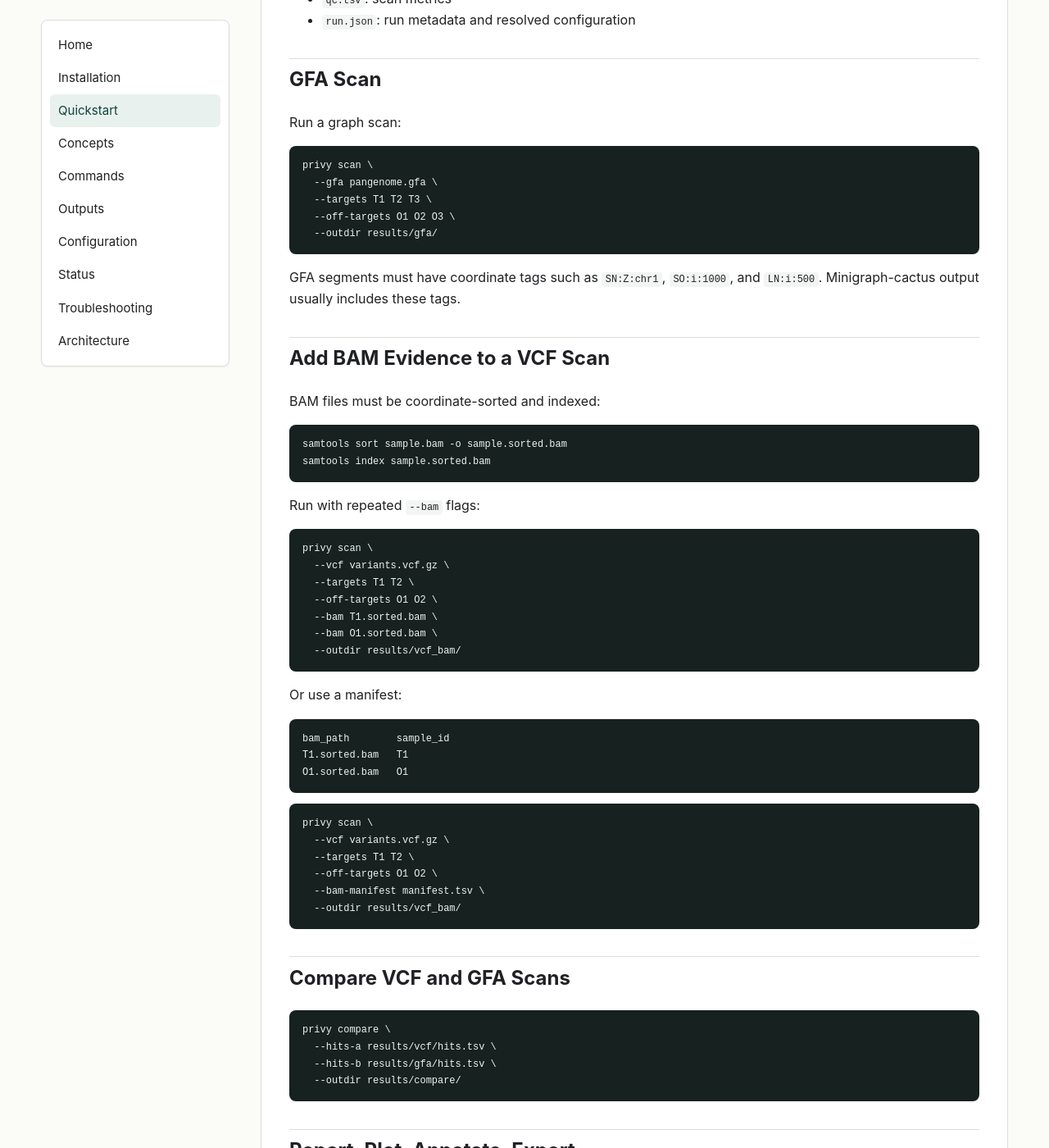
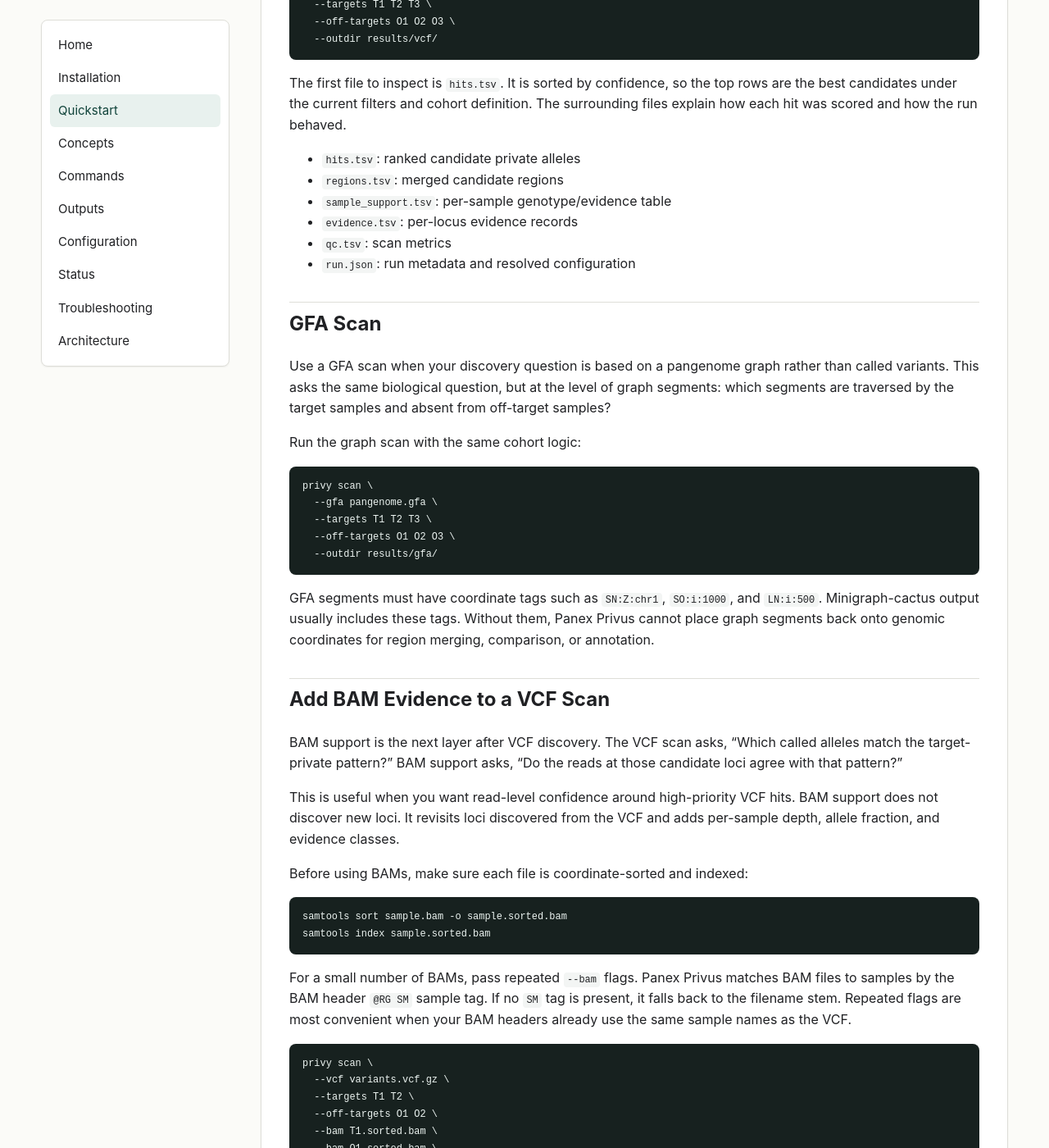
Before and after one commit to USDA-ARS-GBRU/Panex_Privus, a Jekyll site: the page built from docs/quickstart.md, in a window 1280 px wide and 1400 px high, scrolled down 772 px. Shown: the whole window at 82% size. Built offline with Jekyll 4.4.1, drawn with Linux system fonts in a browser that asks for light colours; some of the changed text lies outside the part shown.

Commit message:
Expand quickstart BAM support workflow

````diff
--- a/docs/quickstart.md
+++ b/docs/quickstart.md
@@ -6,18 +6,29 @@
 # Quickstart
 
 This walkthrough takes you from an input file to a ranked list of candidate
-private regions.
+private regions. The story is the same whether you begin with a VCF or a graph:
+define the group you care about, define the comparison group, ask Panex Privus
+what is private to the target group, then add supporting evidence and summaries
+around the candidates.
 
 ## VCF Scan
 
-Make sure your VCF is compressed and indexed:
+Start with a multisample VCF when your discovery question is based on called
+variants. Panex Privus streams through the VCF, tests each alternate allele
+against the target/off-target cohort definition, and writes ranked candidate
+loci.
+
+First, make sure the VCF is bgzip-compressed and indexed. The index lets Panex
+Privus and downstream tools jump directly to genomic intervals.
 
 ```bash
 bgzip -c variants.vcf > variants.vcf.gz
 tabix -p vcf variants.vcf.gz
 ```
 
-Run a scan:
+Next, choose the samples that define the biological contrast. In this example,
+`T1`, `T2`, and `T3` are the group expected to share the signal, while `O1`,
+`O2`, and `O3` are the samples where that signal should be absent.
 
 ```bash
 privy scan \
@@ -27,17 +38,25 @@
   --outdir results/vcf/
 ```
 
-Important outputs:
+The first file to inspect is `hits.tsv`. It is sorted by confidence, so the top
+rows are the best candidates under the current filters and cohort definition.
+The surrounding files explain how each hit was scored and how the run behaved.
 
 - `hits.tsv`: ranked candidate private alleles
 - `regions.tsv`: merged candidate regions
 - `sample_support.tsv`: per-sample genotype/evidence table
+- `evidence.tsv`: per-locus evidence records
 - `qc.tsv`: scan metrics
 - `run.json`: run metadata and resolved configuration
 
 ## GFA Scan
 
-Run a graph scan:
+Use a GFA scan when your discovery question is based on a pangenome graph rather
+than called variants. This asks the same biological question, but at the level of
+graph segments: which segments are traversed by the target samples and absent
+from off-target samples?
+
+Run the graph scan with the same cohort logic:
 
 ```bash
 privy scan \
@@ -48,18 +67,31 @@
 ```
 
 GFA segments must have coordinate tags such as `SN:Z:chr1`, `SO:i:1000`, and
-`LN:i:500`. Minigraph-cactus output usually includes these tags.
+`LN:i:500`. Minigraph-cactus output usually includes these tags. Without them,
+Panex Privus cannot place graph segments back onto genomic coordinates for
+region merging, comparison, or annotation.
 
 ## Add BAM Evidence to a VCF Scan
 
-BAM files must be coordinate-sorted and indexed:
+BAM support is the next layer after VCF discovery. The VCF scan asks, "Which
+called alleles match the target-private pattern?" BAM support asks, "Do the
+reads at those candidate loci agree with that pattern?"
+
+This is useful when you want read-level confidence around high-priority VCF
+hits. BAM support does not discover new loci. It revisits loci discovered from
+the VCF and adds per-sample depth, allele fraction, and evidence classes.
+
+Before using BAMs, make sure each file is coordinate-sorted and indexed:
 
 ```bash
 samtools sort sample.bam -o sample.sorted.bam
 samtools index sample.sorted.bam
 ```
 
-Run with repeated `--bam` flags:
+For a small number of BAMs, pass repeated `--bam` flags. Panex Privus matches
+BAM files to samples by the BAM header `@RG SM` sample tag. If no `SM` tag is
+present, it falls back to the filename stem. Repeated flags are most convenient
+when your BAM headers already use the same sample names as the VCF.
 
 ```bash
 privy scan \
@@ -71,12 +103,15 @@
   --outdir results/vcf_bam/
 ```
 
-Or use a manifest:
+For real projects, a manifest is usually clearer. It makes the sample mapping
+explicit, avoids filename-stem surprises, and keeps long commands readable.
 
 ```text
 bam_path	sample_id
 T1.sorted.bam	T1
+T2.sorted.bam	T2
 O1.sorted.bam	O1
+O2.sorted.bam	O2
 ```
 
 ```bash
@@ -88,7 +123,24 @@
   --outdir results/vcf_bam/
 ```
 
+After the run, compare these files to the VCF-only output:
+
+- `hits.tsv`: `support_score` and `final_score` reflect BAM evidence
+- `evidence.tsv`: includes BAM evidence rows with `support`, `absence`,
+  `contradiction`, `ambiguous`, or `uninformative` classes
+- `sample_support.tsv`: includes depth and allele-fraction values where BAM
+  pileup was informative
+- `qc.tsv`: reports how many loci and BAM observations were evaluated
+
+The evidence classes are intentionally conservative. Low-depth loci are marked
+`uninformative` instead of being treated as absence, and off-target reads that
+support the allele are marked as `contradiction`.
+
 ## Compare VCF and GFA Scans
+
+If you ran both VCF and GFA discovery, compare the two result sets. Concordant
+loci are strong follow-up candidates; source-specific loci are also useful,
+because VCFs and graphs represent variation at different resolutions.
 
 ```bash
 privy compare \
@@ -98,6 +150,9 @@
 ```
 
 ## Report, Plot, Annotate, Export
+
+Once discovery and support layers are in place, generate human-readable outputs
+for review and downstream analysis.
 
 ```bash
 privy report --hits results/vcf/hits.tsv --regions results/vcf/regions.tsv \
````
